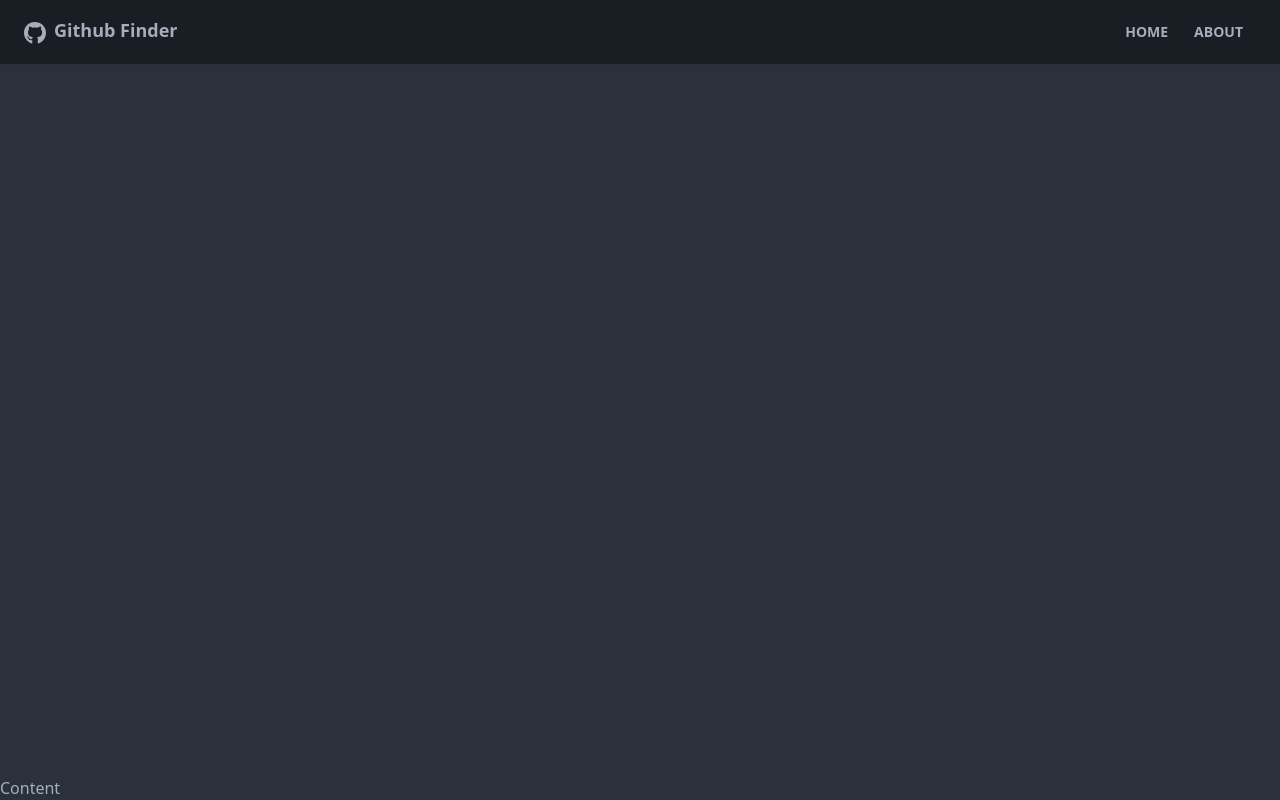
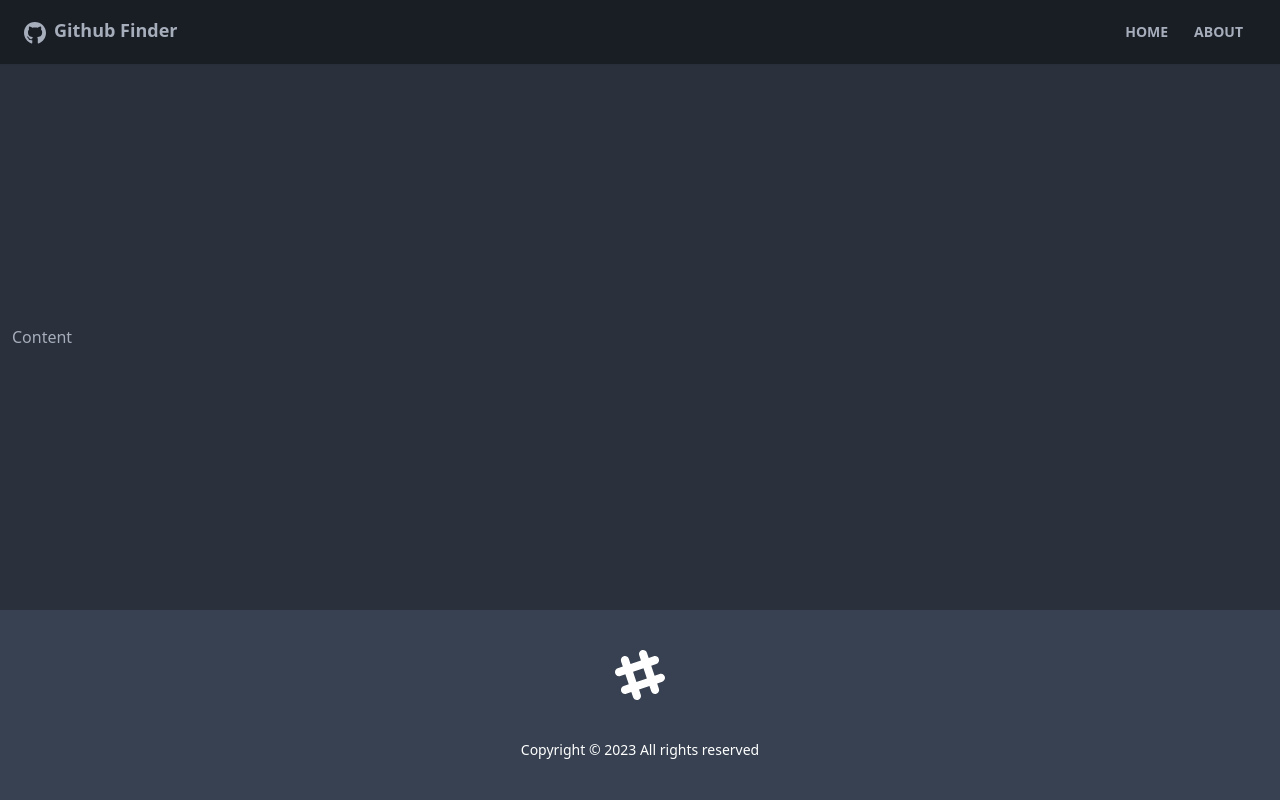
Before and after one commit to keerthimac/github-finder-new, a React (Vite) app: page / in a window 1280 px wide. Built offline with nearby package versions, Linux system fonts and the light colour scheme.

Commit message:
-Footer components
-just consider how simple to mage footer with this classes
-added footer layout mainly
-small additions to main section in App component just for spacing

```diff
--- a/src/App.jsx
+++ b/src/App.jsx
@@ -1,4 +1,5 @@
 import { BrowserRouter as Router, Route } from "react-router-dom";
+import Footer from "./components/Footer";
 
 import Navbar from "./components/Navbar";
 
@@ -7,7 +8,8 @@
     <Router>
       <div className='flex flex-col justify-between h-screen'>
         <Navbar />
-        <main>Content</main>
+        <main className='container mx-auto px-3 pb-12'>Content</main>
+        <Footer />
       </div>
     </Router>
   );
--- /dev/null
+++ b/src/components/Footer.jsx
@@ -0,0 +1,21 @@
+function Footer() {
+  const footerYear = new Date().getFullYear();
+
+  return (
+    <footer className='footer p-10 bg-gray-700 text-primary-content footer-center'>
+      <svg
+        width='50'
+        height='50'
+        viewBox='0 0 24 24'
+        xmlns='http://www.w3.org/2000/svg'
+        fillRule='evenodd'
+        clipRule='evenodd'
+        className='inline-block fill-current'>
+        <path d='M22.672 15.226l-2.432.811.841 2.515c.33 1.019-.209 2.127-1.23 2.456-1.15.325-2.148-.321-2.463-1.226l-.84-2.518-5.013 1.677.84 2.517c.391 1.203-.434 2.542-1.831 2.542-.88 0-1.601-.564-1.86-1.314l-.842-2.516-2.431.809c-1.135.328-2.145-.317-2.463-1.229-.329-1.018.211-2.127 1.231-2.456l2.432-.809-1.621-4.823-2.432.808c-1.355.384-2.558-.59-2.558-1.839 0-.817.509-1.582 1.327-1.846l2.433-.809-.842-2.515c-.33-1.02.211-2.129 1.232-2.458 1.02-.329 2.13.209 2.461 1.229l.842 2.515 5.011-1.677-.839-2.517c-.403-1.238.484-2.553 1.843-2.553.819 0 1.585.509 1.85 1.326l.841 2.517 2.431-.81c1.02-.33 2.131.211 2.461 1.229.332 1.018-.21 2.126-1.23 2.456l-2.433.809 1.622 4.823 2.433-.809c1.242-.401 2.557.484 2.557 1.838 0 .819-.51 1.583-1.328 1.847m-8.992-6.428l-5.01 1.675 1.619 4.828 5.011-1.674-1.62-4.829z'></path>
+      </svg>
+      <p>Copyright &copy; {footerYear} All rights reserved</p>
+    </footer>
+  );
+}
+
+export default Footer;
```
